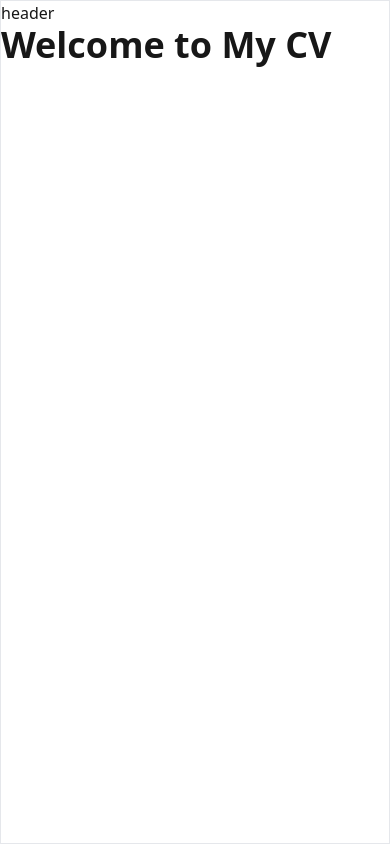
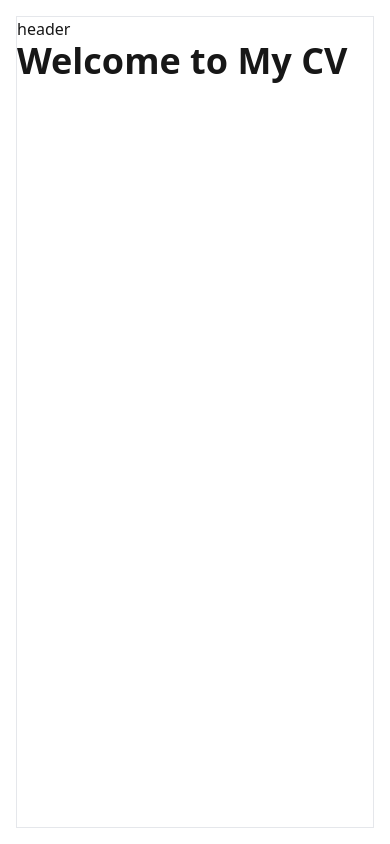
Before and after one commit to ElodieRoy/CV, a Next.js app in the folder frontend/: page / in a window 390 px wide. Built offline with nearby package versions, Linux system fonts and the light colour scheme.

Commit message:
feat: enhance global styles and layout for better responsiveness

```diff
--- a/frontend/src/app/globals.css
+++ b/frontend/src/app/globals.css
@@ -14,6 +14,13 @@
   }
 }
 
+html,
+body {
+  height: 100%;
+  margin: 0; /* Pour éviter un comportement inattendu */
+  box-sizing: border-box;
+}
+
 body {
   color: hsl(var(--foreground));
   background: hsl(var(--background));
--- a/frontend/src/app/layout.tsx
+++ b/frontend/src/app/layout.tsx
@@ -14,7 +14,7 @@ export default function RootLayout({
 }>) {
   return (
     <html lang="fr">
-      <body className="container mx-auto flex min-h-screen flex-col border font-sans">
+      <body className="m-4 mx-auto size-[calc(100%-2rem)] border font-sans lg:my-8 lg:h-[calc(100%-4rem)] lg:max-w-5xl lg:border-red-600">
         <Header />
         {children}
       </body>
```
